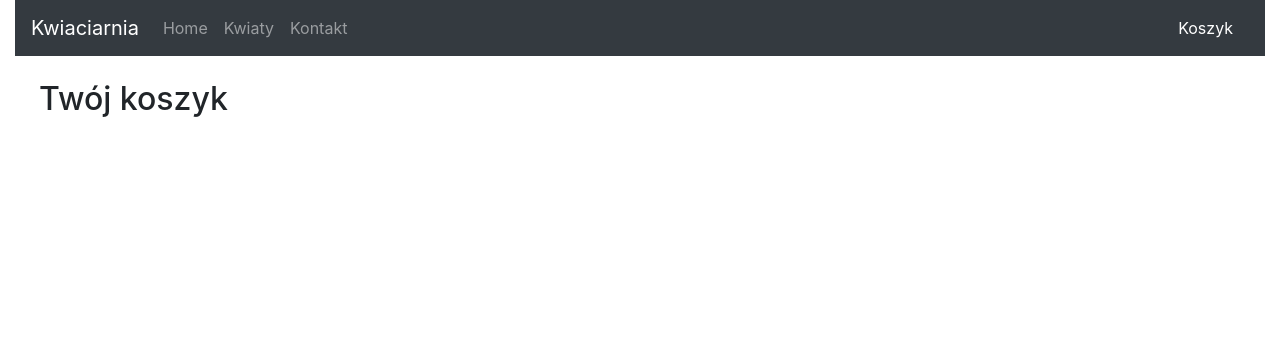
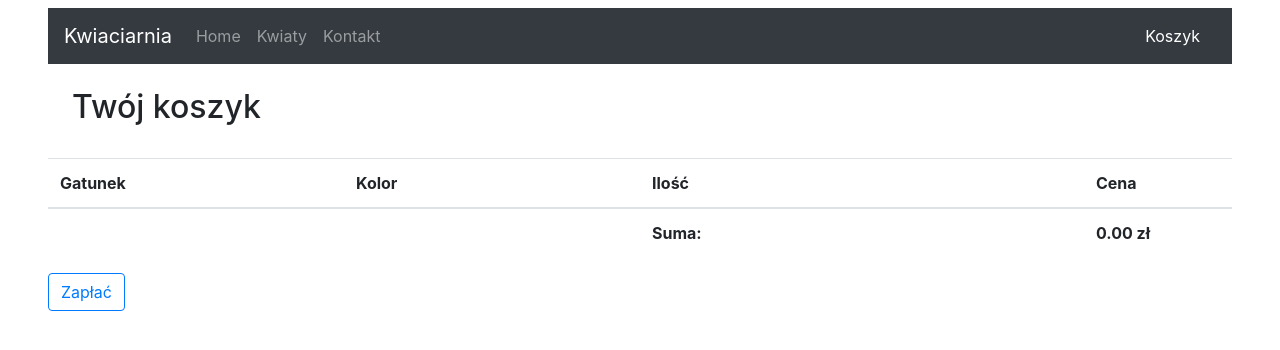
Before and after one commit to imperium02/FlowersShop, a React app: page /basket in a window 1280 px wide. Shown: the top 350 px of the page. Built offline with nearby package versions, Linux system fonts and the light colour scheme; what miragejs, react-toast-notifications, redux-immutable-state-invariant would draw is missing.

Commit message:
addded barebones PaymentPage.js, added prices to relevant places

```diff
--- a/src/Components/App.js
+++ b/src/Components/App.js
@@ -6,11 +6,12 @@ import Header from "./common/Header";
 import PageNotFound from "./PageNotFound";
 import FlowersPage from "./flowers/FlowersPage";
 import BasketPage from "./basket/BasketPage";
+import PaymentPage from "./payment/PaymentPage";
 import { ToastProvider } from "react-toast-notifications";
 
 function App() {
   return (
-    <div className="container-fluid">
+    <div className="container-fluid pt-2 pl-5 pr-5">
       <Header />
       <ToastProvider
         autoDismiss
@@ -22,6 +23,7 @@ function App() {
           <Route path="/about" component={AboutPage} />
           <Route path="/flowers" component={FlowersPage} />
           <Route path="/basket" component={BasketPage} />
+          <Route path="/payment" component={PaymentPage} />
           <Route component={PageNotFound} />
         </Switch>
       </ToastProvider>
--- a/src/Components/basket/BasketPage.js
+++ b/src/Components/basket/BasketPage.js
@@ -2,6 +2,7 @@ import React, { useEffect } from "react";
 import { connect } from "react-redux";
 import * as cartActions from "../../redux/actions/cartActions";
 import PropTypes from "prop-types";
+import { Link } from "react-router-dom";
 
 function BasketPage(props) {
   function incrementItem(item) {
@@ -15,7 +16,21 @@ function BasketPage(props) {
   return (
     <>
       <h2 className={"p-4"}>Twój koszyk</h2>
-      <table className={"table m-2"}>
+      <table className={"table mr-2"}>
+        <colgroup>
+          <col span={"1"} style={{ width: 20 + "%" }} />
+          <col span={"1"} style={{ width: 20 + "%" }} />
+          <col span={"1"} style={{ width: 30 + "%" }} />
+          <col span={"1"} style={{ width: 10 + "%" }} />
+        </colgroup>
+        <thead>
+          <tr>
+            <th>Gatunek</th>
+            <th>Kolor</th>
+            <th>Ilość</th>
+            <th>Cena</th>
+          </tr>
+        </thead>
         <tbody>
           {props.cart.items.map((el) => {
             return (
@@ -44,11 +59,28 @@ function BasketPage(props) {
                     -
                   </a>
                 </th>
+                <th>{(el.price * el.qty).toFixed(2)} zł</th>
               </tr>
             );
           })}
+          <tr>
+            <th> </th>
+            <th> </th>
+            <th>Suma:</th>
+            <th>
+              {props.cart.items
+                .reduce((prev, curr) => {
+                  return prev + curr.price * curr.qty;
+                }, 0)
+                .toFixed(2)}{" "}
+              zł
+            </th>
+          </tr>
         </tbody>
       </table>
+      <Link to={"/payment"} className={"btn btn-outline-primary"}>
+        Zapłać
+      </Link>
     </>
   );
 }
--- a/src/Components/flowers/FlowersPage.js
+++ b/src/Components/flowers/FlowersPage.js
@@ -40,8 +40,9 @@ function FlowersPage(props) {
               <h5 className={"card-title"}>
                 {flower.color} {flower.name}
               </h5>
+              <h5>{flower.price} zł/szt.</h5>
               <a
-                className={"btn btn-primary"}
+                className={"btn btn-primary mt-2"}
                 onClick={() => handleAddToCart(flower)}
               >
                 Dodaj do koszyka
--- /dev/null
+++ b/src/Components/payment/PaymentPage.js
@@ -0,0 +1,7 @@
+import React from "react";
+
+function PaymentPage(props) {
+  return <h2 className={"p-3"}>Tutaj będzie forma do płatności.</h2>;
+}
+
+export default PaymentPage;
--- a/src/server.js
+++ b/src/server.js
@@ -9,9 +9,9 @@ export function makeServer(environment = { environment: "test" }) {
 
     routes() {
       this.get("/api/flowers/", () => [
-        { id: "1", name: "Rose", color: "Yellow" },
-        { id: "2", name: "Rose", color: "Red" },
-        { id: "3", name: "Rose", color: "Purple" },
+        { id: "1", name: "Rose", color: "Yellow", price: 3.49 },
+        { id: "2", name: "Rose", color: "Red", price: 2.99 },
+        { id: "3", name: "Rose", color: "Purple", price: 4.49 },
       ]);
     },
   });
```
